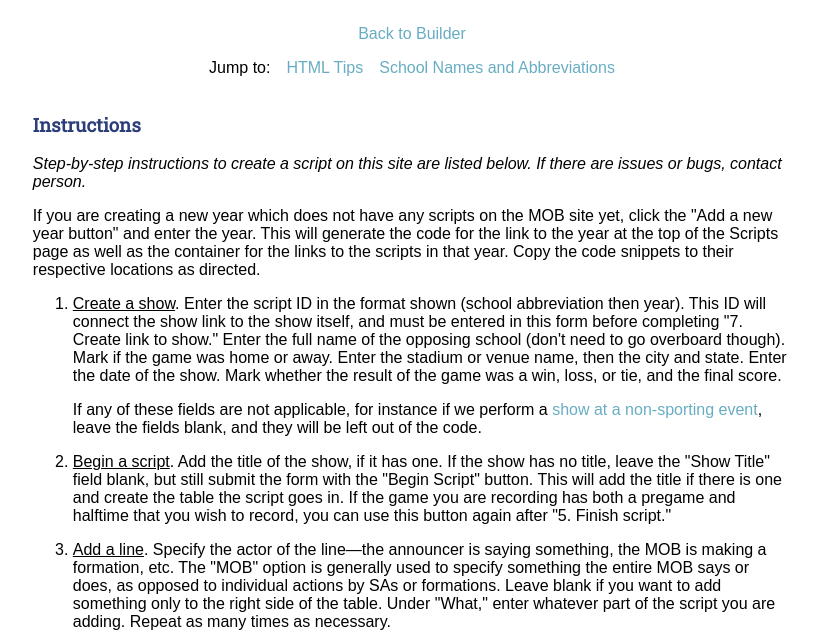
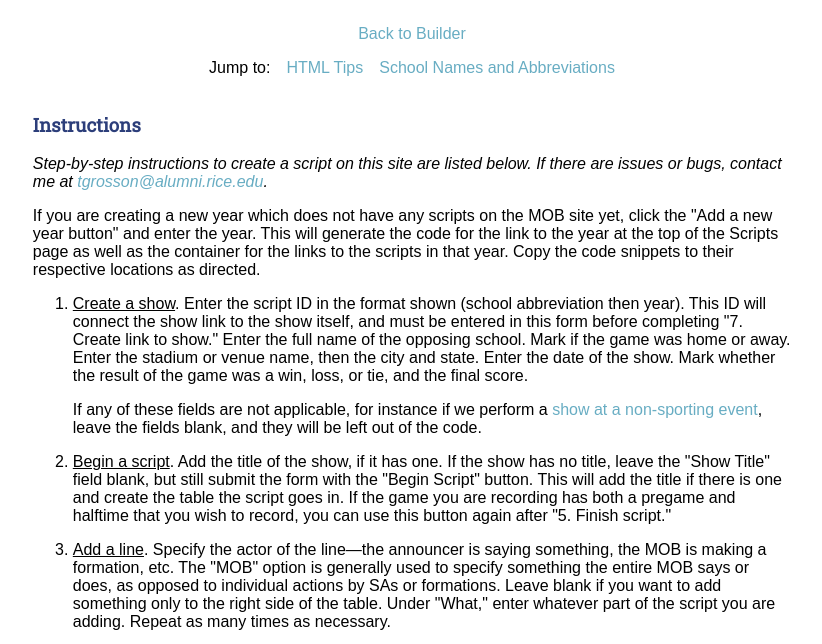
Before and after one commit to tgrosson/mobscripts, a plain HTML site: page reference.html in a window 1280 px wide. Shown: the part 126-770 px from the top of the page, without its empty margins (228-1050 px from the left). Drawn offline with nearby package versions, Linux system fonts and the light colour scheme.

Commit message:
Added contact info

```diff
--- a/footer.html
+++ b/footer.html
@@ -1 +1 @@
-&copy; Ted Grosson 2020
+&copy; Ted Grosson 2021. If you find issues, email <a href="mailto:tgrosson@alumni.rice.edu">tgrosson@alumni.rice.edu</a>.
--- a/reference.html
+++ b/reference.html
@@ -26,11 +26,11 @@
 
 		<div>
 			<h3>Instructions</h3>
-			<p><i>Step-by-step instructions to create a script on this site are listed below. If there are issues or bugs, contact person.</i></p>
+			<p><i>Step-by-step instructions to create a script on this site are listed below. If there are issues or bugs, contact me at <a href="mailto:tgrosson@alumni.rice.edu">tgrosson@alumni.rice.edu</a>.</i></p>
 			<p>If you are creating a new year which does not have any scripts on the MOB site yet, click the "Add a new year button" and enter the year. This will generate the code for the link to the year at the top of the Scripts page as well as the container for the links to the scripts in that year. Copy the code snippets to their respective locations as directed.</p>
 			<ol>
 				<li>
-					<p><u>Create a show</u>. Enter the script ID in the format shown (school abbreviation then year). This ID will connect the show link to the show itself, and must be entered in this form before completing "7. Create link to show." Enter the full name of the opposing school (don't need to go overboard though). Mark if the game was home or away. Enter the stadium or venue name, then the city and state. Enter the date of the show. Mark whether the result of the game was a win, loss, or tie, and the final score.</p>
+					<p><u>Create a show</u>. Enter the script ID in the format shown (school abbreviation then year). This ID will connect the show link to the show itself, and must be entered in this form before completing "7. Create link to show." Enter the full name of the opposing school. Mark if the game was home or away. Enter the stadium or venue name, then the city and state. Enter the date of the show. Mark whether the result of the game was a win, loss, or tie, and the final score.</p>
 					<p>If any of these fields are not applicable, for instance if we perform a <a href="http://mob.rice.edu/archives/scripts/#Monday_Night_Massacre">show at a non-sporting event</a>, leave the fields blank, and they will be left out of the code.</p>
 				</li>
 				<li>
```
